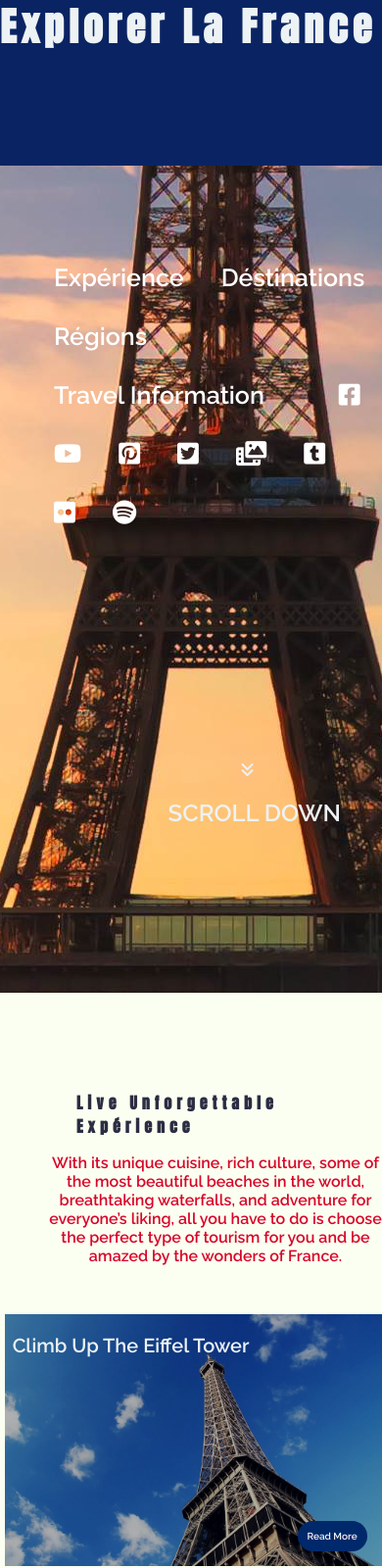
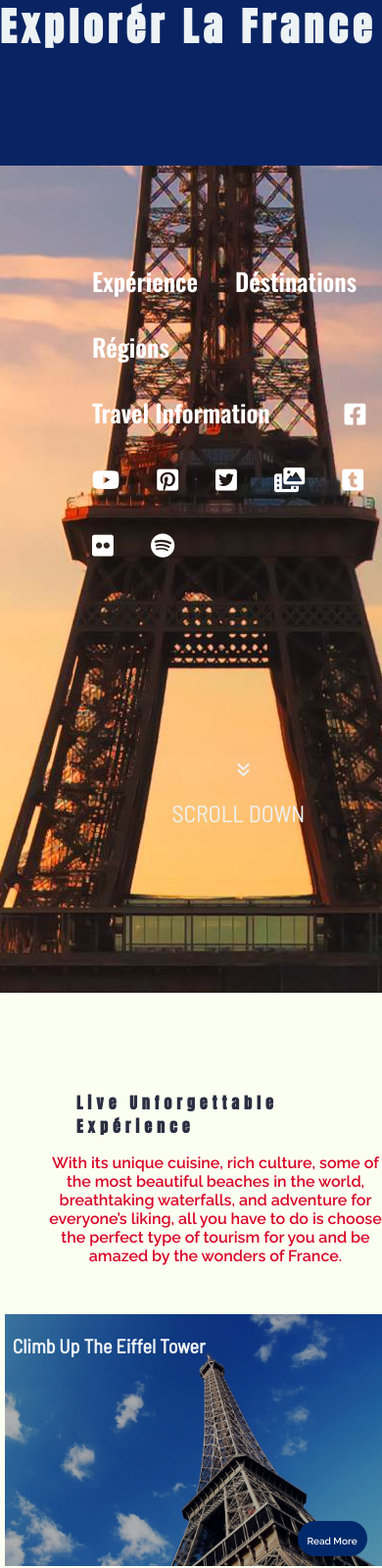
Before and after one commit to Sam-Radnus/Travel-Website, a plain HTML site: page index.html in a window 390 px wide. Shown: the top 1600 px of the page at 98% size. Drawn offline with nearby package versions, Linux system fonts and the light colour scheme.

Commit message:
updated fonts and CSS

```diff
--- a/index.html
+++ b/index.html
@@ -11,7 +11,7 @@
 <body>
  <div class="heading">
 
-    <h1>Explorer La France</h1>
+    <h1>Explorér La France</h1>
  </div>
  <div class="video">
    <div class="navbar">
--- a/style.css
+++ b/style.css
@@ -1,5 +1,7 @@
 @import url('https://fonts.googleapis.com/css2?family=Raleway:wght@600&display=swap');
 @import url('https://fonts.googleapis.com/css2?family=Anton&display=swap');
+@import url('https://fonts.googleapis.com/css2?family=Oswald:wght@600&display=swap');
+@import url('https://fonts.googleapis.com/css2?family=Barlow+Semi+Condensed&display=swap');
 div.wrapper > div{
   border-style:solid;
 }
@@ -21,7 +23,7 @@ div.heading{
   top:0px;
   left:0px;
   right:0px;
-  justify-content: center;
+
 
   min-height:20vh;
   margin:0;
@@ -33,7 +35,7 @@ div.heading h1{
   position: absolute;
   top:25%;
   right:0;
-  left:36%;
+  left:32%;
   line-height: 0%;
   font-size: 66px;
    color:#edf2f4;
@@ -72,6 +74,7 @@ div.heading h1{
   {
 
     font-size:10px;
+
     height:fit-content;
     width: fit-content;
   }
@@ -100,11 +103,14 @@ div.heading h1{
 
   }
 }
-@media screen and (max-width: 400px) {
+@media screen and (max-width: 1000px) {
   div.heading h1 {
     font-size:small;
     top:0;
     left:0;
+  }
+  video{
+    display: none;
   }
 
 
@@ -154,7 +160,7 @@ div.navbar{
   position: absolute;
   top:10%;
   display: inline;
-  left:0%;
+  left:10%;
 }
 div.navbar ul{
 
@@ -173,7 +179,7 @@ li.nav{
   padding:15px;
   z-index: 1;
   font-size: 25px;
-  font-family: 'Raleway', sans-serif;: 'Raleway', sans-serif;
+  font-family: 'Oswald', sans-serif;
 
 }
 li:hover{
@@ -255,14 +261,14 @@ img{
 
 p.country,h2{
 
-  font-family: 'Raleway', sans-serif;: 'Raleway', sans-serif;
+  font-family: 'Barlow Semi Condensed', sans-serif;
   font-weight: normal;
   cursor:pointer;
 }
 i[class="fas fa-angle-double-down"]{
 
   cursor:pointer;
-  margin-left:25px;
+  margin-left:17px;
   -moz-animation: bounce 2s infinite;
   -webkit-animation: bounce 2s infinite;
   animation:bounce 2s infinite;
@@ -311,7 +317,7 @@ i[class="fas fa-angle-double-down"]{
 }
 div[class="video"] button{
   border-width:5px;
-  font-family: 'Raleway', sans-serif;: 'Raleway', sans-serif;
+  font-family: 'Raleway', sans-serif;
   position: absolute;
   font-size:larger;
   font-weight: bolder;
@@ -356,7 +362,7 @@ div.down{
   position: absolute;
   color:#edf2f4;
   top:70%;
-  left:44%;
+  left:45%;
 }
 p{
   margin-left:50px;
@@ -444,7 +450,7 @@ p.name{
   top: 75%;
   margin-left:2%;
   color:#edf2f4;
-  font-family: 'Raleway', sans-serif;
+  font-family: 'Barlow Semi Condensed', sans-serif;
 
  font-size: xx-large;
  background-blend-mode:saturation;
@@ -494,7 +500,8 @@ div.read{
   width:130px;
   height:25px;
   text-align: center;
-  padding:10px;
+  padding:10px ;
+  padding-top:15px;
   font-family: 'Raleway', sans-serif;
   border-radius: 25px;
   top:81%;
```
